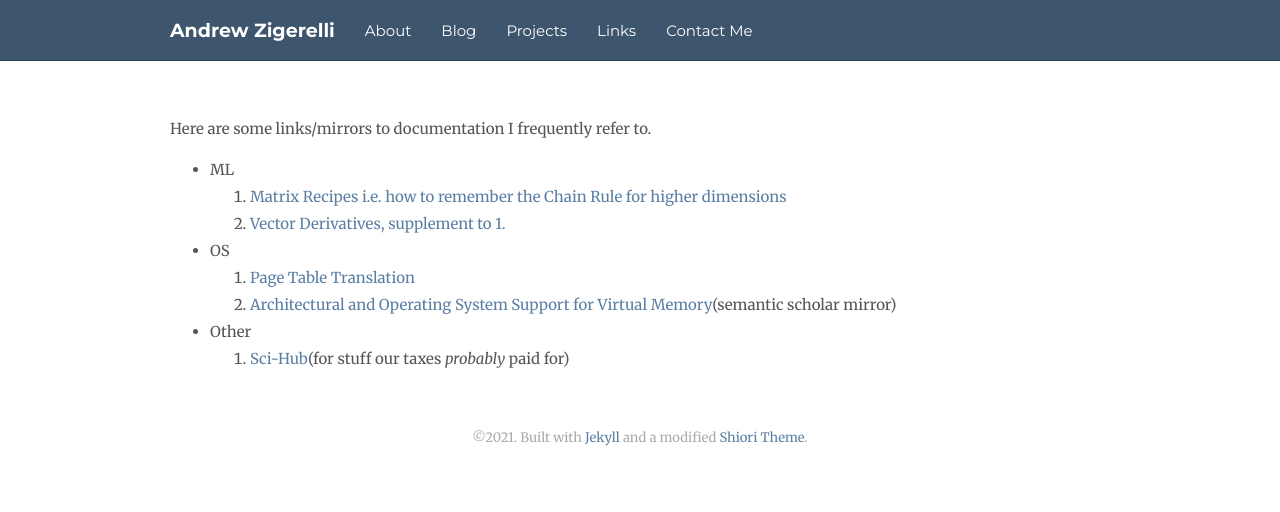
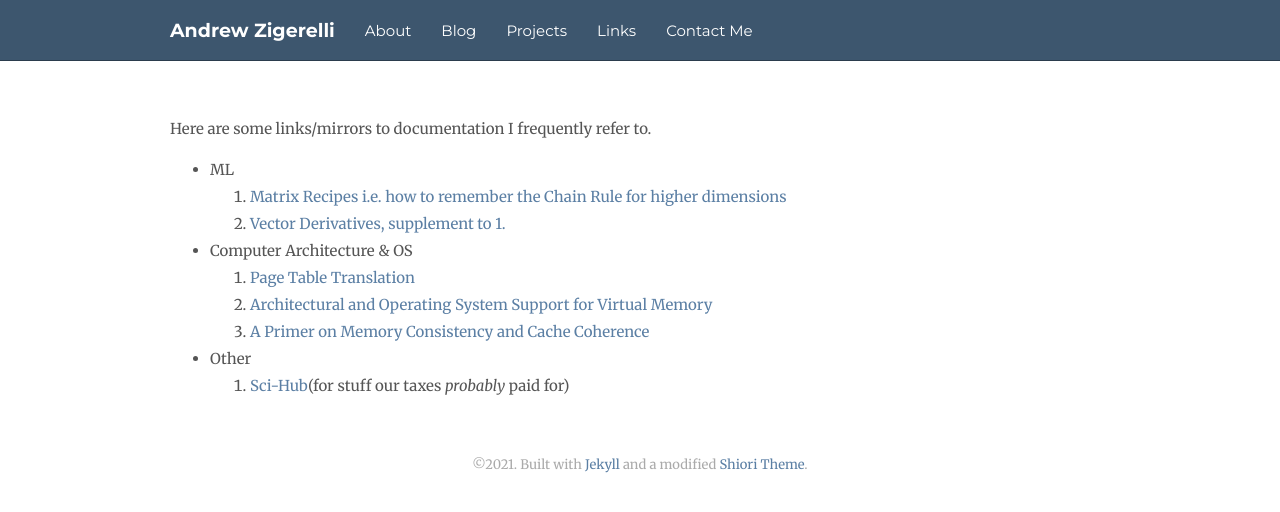
Before and after one commit to andrewzigerelli/andrewzigerelli.github.io, a Jekyll site: the page built from links.md, in a window 1280 px wide. Shown: the top 512 px of the page. Built offline with Jekyll 4.4.1, drawn with Linux system fonts in a browser that asks for light colours; nearby versions of some CDN libraries.

Commit message:
added cache consistency and coherence pdf

```diff
--- a/javascripts/404.js
+++ b/javascripts/404.js
@@ -3,8 +3,9 @@
  */
 
 var webm = new Array();
-webm[0] = "walama.webm";
-webm[1] = "MAGA.webm";
+webm[0] = "MAGA.webm";
+webm[1] = "mccain.webm";
+webm[2] = "walama.webm";
 
 var num = Math.floor(Math.random() * webm.length);
 var thewebm = "\/webm/" + webm[num];
--- a/links.md
+++ b/links.md
@@ -10,9 +10,10 @@ Here are some links/mirrors to documentation I frequently refer to.
     1. [Matrix Recipes i.e. how to remember the Chain Rule for higher dimensions](../documents/MatrixRecipes.pdf)
     2. [Vector Derivatives, supplement to 1.](../documents/vecDerivs.pdf)
 
-* OS
+* Computer Architecture & OS
     1. [Page Table Translation](../documents/AMD64-Vol2-Ch5.pdf)
-    2. [Architectural and Operating System Support for Virtual Memory](../documents/AOSVM.pdf)(semantic scholar mirror)
+    2. [Architectural and Operating System Support for Virtual Memory](../documents/AOSVM.pdf)
+    3. [A Primer on Memory Consistency and Cache Coherence](../documents/MCCC.pdf)
 
 * Other
     1. [Sci-Hub](https://wadauk.github.io/scihub_ck/)(for stuff our taxes *probably*
```
Also changed, not shown: 1 other file.
